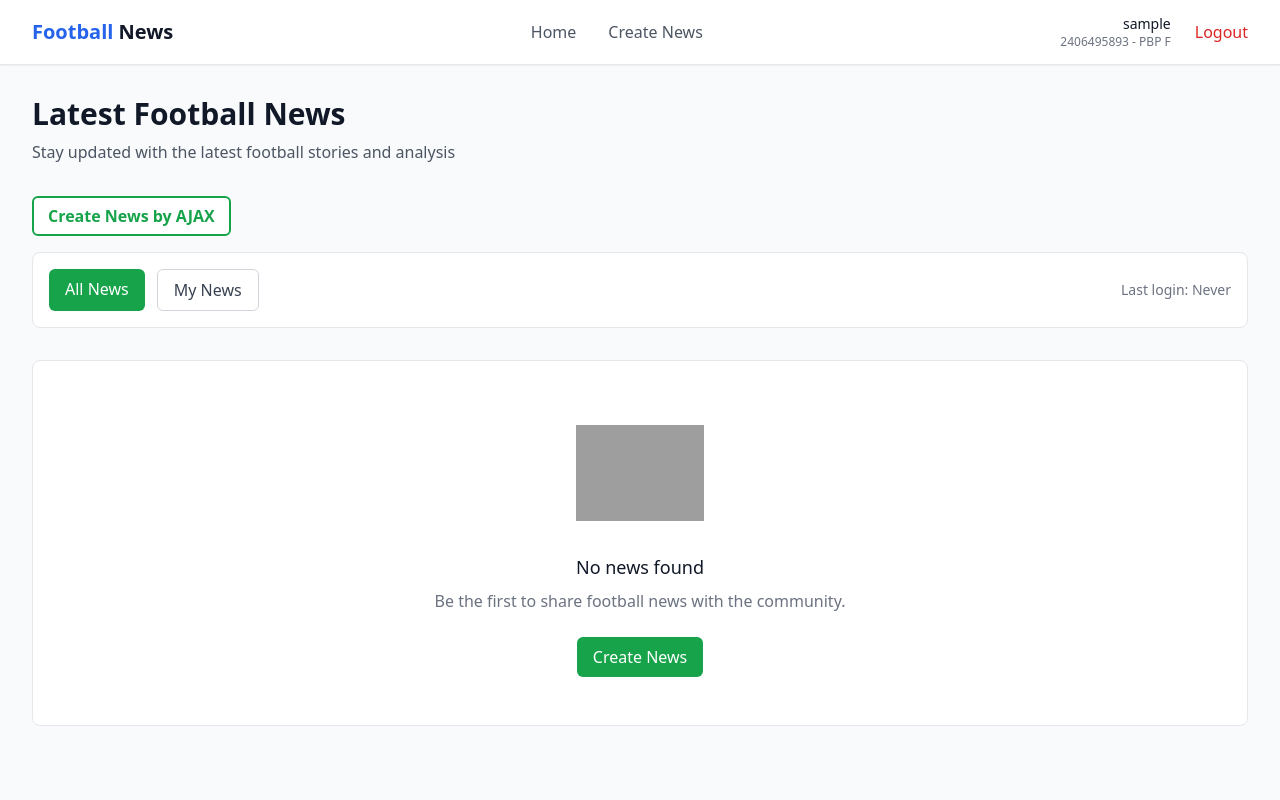
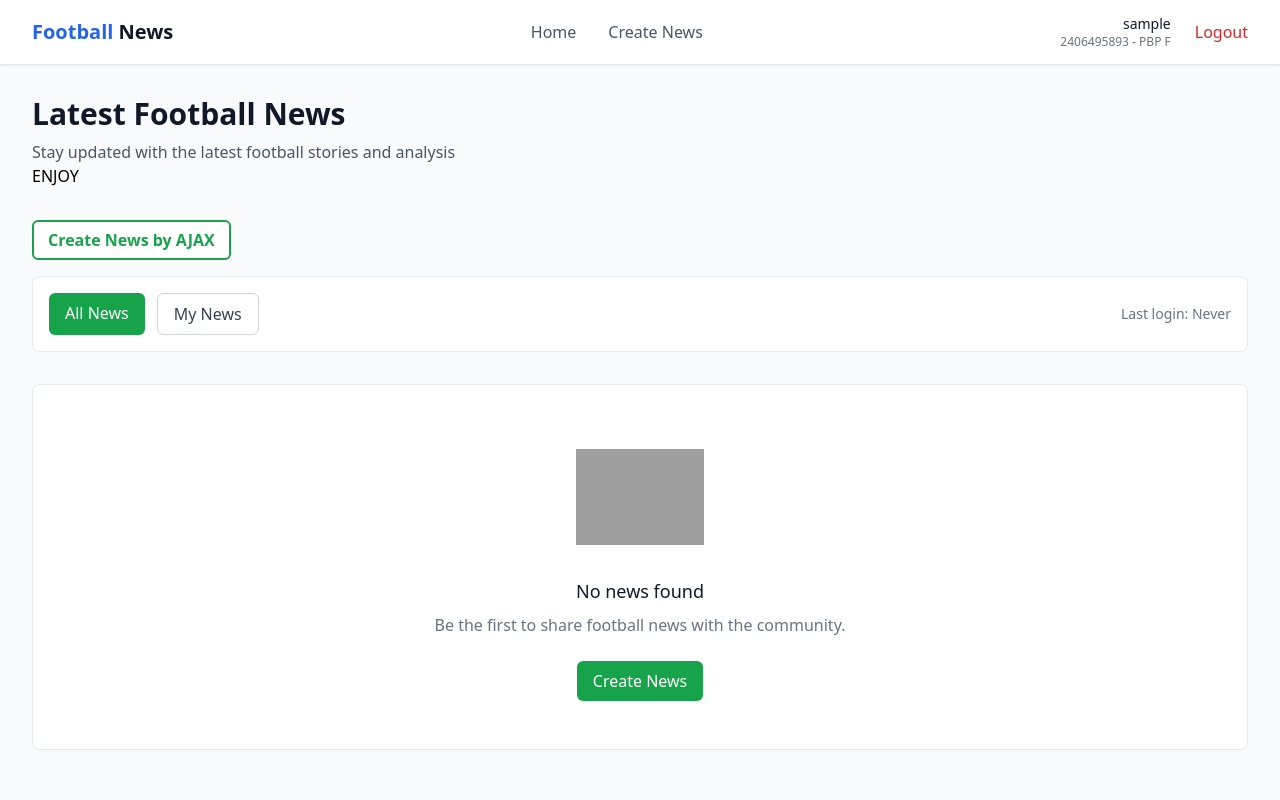
Before and after one commit to KhayruRP/football-news, a Django app: page / in a window 1280 px wide. Run offline with Django 5.2, Linux system fonts and the light colour scheme; the visitor is signed in with stand-in values (Sample User, id 1); data that the repository does not hold is empty; some libraries are stand-ins or nearby versions; grey boxes are pictures that could not be loaded.

Commit message:
Tutorial 5

```diff
--- a/main/templates/main.html
+++ b/main/templates/main.html
@@ -13,6 +13,11 @@
     <div class="mb-8">
       <h1 class="text-3xl font-bold text-gray-900 mb-2">Latest Football News</h1>
       <p class="text-gray-600">Stay updated with the latest football stories and analysis</p>
+      <button
+  onclick="showToast('Welcome To Football News', 'Enjoy the most up to date news of Football')"
+>
+  ENJOY
+</button>
     </div>
   <!-- Button to open modal -->
     <button onclick="showModal()" class="inline-flex items-center px-4 py-2 bg-white text-green-600 font-semibold outline outline-2 outline-green-600 outline-offset-[-2px] rounded-md hover:bg-green-600 hover:text-white transition-colors mb-4">
```
